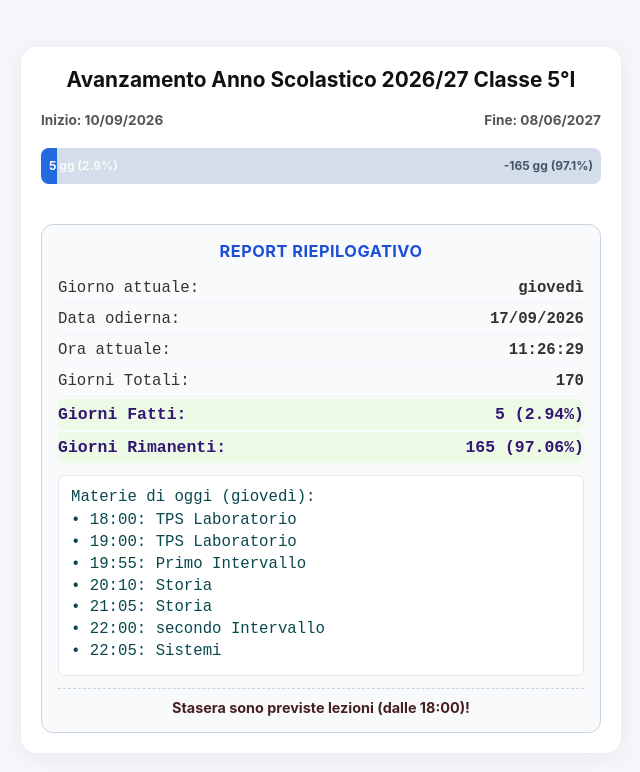
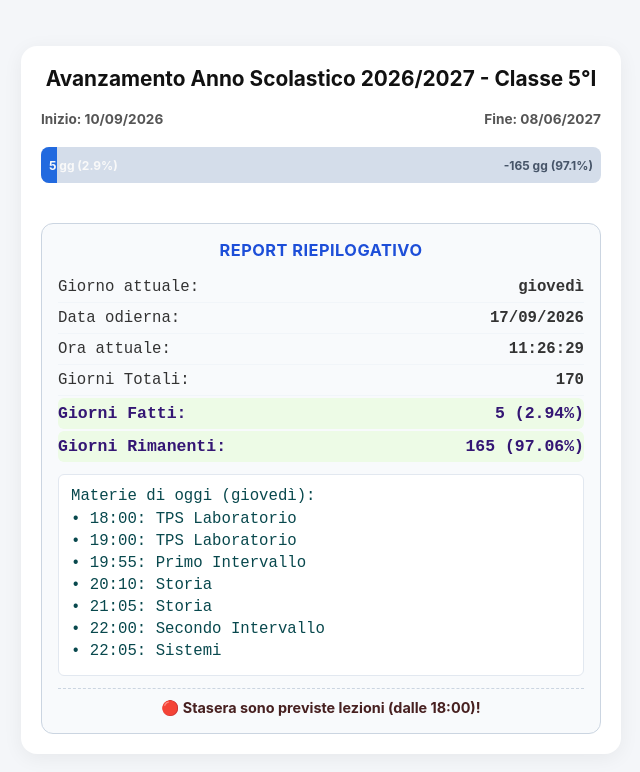
Before and after one commit to esselabpro/AvanzamentoScuola, a plain HTML site: page index.html in a window 1280 px wide. Shown: the whole page, without its empty margins (319-959 px from the left). Drawn offline with Linux system fonts and the light colour scheme.

Commit message:
Add files via upload
versione pienamente dimamica

```diff
--- a/date_boleane.csv
+++ b/date_boleane.csv
@@ -1,3 +1,4 @@
+2026/2027;5°I
 2026-09-10;1
 2026-09-11;1
 2026-09-12;0
--- a/index.html
+++ b/index.html
@@ -4,7 +4,7 @@
 <head>
     <meta charset="UTF-8">
     <meta name="viewport" content="width=device-width, initial-scale=1.0">
-    <title>Avanzamento Anno Scolastico 2026/27</title>
+    <title>Avanzamento Anno Scolastico</title>
 
     <link rel="stylesheet" href="style.css">
 
@@ -13,7 +13,7 @@
 <body>
 
     <div class="card">
-        <h1>Avanzamento Anno Scolastico 2026/27 Classe 5°I</h1>
+        <h1>Avanzamento Anno Scolastico <span id="annoScolastico"></span> - Classe <span id="classeSezione"></span></h1>
 
         <div id="app">
             <p class="loading">Caricamento dati in corso...</p>
--- a/orario_materie.csv
+++ b/orario_materie.csv
@@ -1,6 +1,6 @@
 orari_inizio_lezioni;18:00;19:00;19:55;20:10;21:05;22:00;22:05
 lunedì;TPS;Italiano;Primo Intervallo;Italiano;Inglese;Secondo Intervallo;Inglese
 martedì;Matematica;Matematica;Primo Intervallo;Informatica;Informatica;nullo;nullo
-mercoledì;Informatica Laboratorio;Informatica Laboratorio;Primo Intervallo;Italiano;GPO o GPO Laboratorio;secondo Intervallo;GPO o GPO Laboratorio
-giovedì;TPS Laboratorio;TPS Laboratorio;Primo Intervallo;Storia;Storia;secondo Intervallo;Sistemi
+mercoledì;Informatica Laboratorio;Informatica Laboratorio;Primo Intervallo;GPO Laboratorio;GPO;Secondo Intervallo;Italiano
+giovedì;TPS Laboratorio;TPS Laboratorio;Primo Intervallo;Storia;Storia;Secondo Intervallo;Sistemi
 venerdì;Sistemi Laboratorio;Sistemi Laboratorio;Primo Intervallo;Matematica;nullo;nullo;nullo
--- a/script.js
+++ b/script.js
@@ -21,6 +21,26 @@ async function caricaDatiCsv() {
         console.log(testoOrario);
         // 1. Elaborazione date_boleane.csv
         const righeDate = testoDate.trim().split('\n');
+
+        // Estrazione della prima riga per completare l'intestazione in html (es. "2026/2027;5°I")
+        let annoScolastico = "";
+        let classeSezione = "";
+
+        if (righeDate.length > 0) {
+            const primaRigaConfig = righeDate[0].trim();
+            if (primaRigaConfig) {
+                const partiConfig = primaRigaConfig.split(';');
+                annoScolastico = partiConfig[0] ? partiConfig[0].trim() : "";
+                classeSezione = partiConfig[1] ? partiConfig[1].trim() : "";
+            }
+            // Rimuoviamo la prima riga così il ciclo successivo parte dalle date
+            righeDate.shift();
+        }
+
+        // Popoliamo subito l'intestazione HTML con i dati trovati nel CSV
+        document.getElementById('annoScolastico').textContent = annoScolastico;
+        document.getElementById('classeSezione').textContent = classeSezione;
+
         const n_gg_date = [];
         for (let riga of righeDate) {
             riga = riga.trim();
@@ -149,7 +169,7 @@ function elaboraEVisualizza(n_gg_date, intestazioneOrari, orarioMap) {
         testo_lezione = "Data odierna non presente nel calendario scolastico.";
     } else {
         if (oraAttuale < 18) {
-            testo_lezione = "Stasera sono previste lezioni (dalle 18:00)!";
+            testo_lezione = "🔴 Stasera sono previste lezioni (dalle 18:00)!";
         } else if (oraAttuale >= 23) {
             testo_lezione = "Lezioni di stasera terminate.";
         } else {
```
